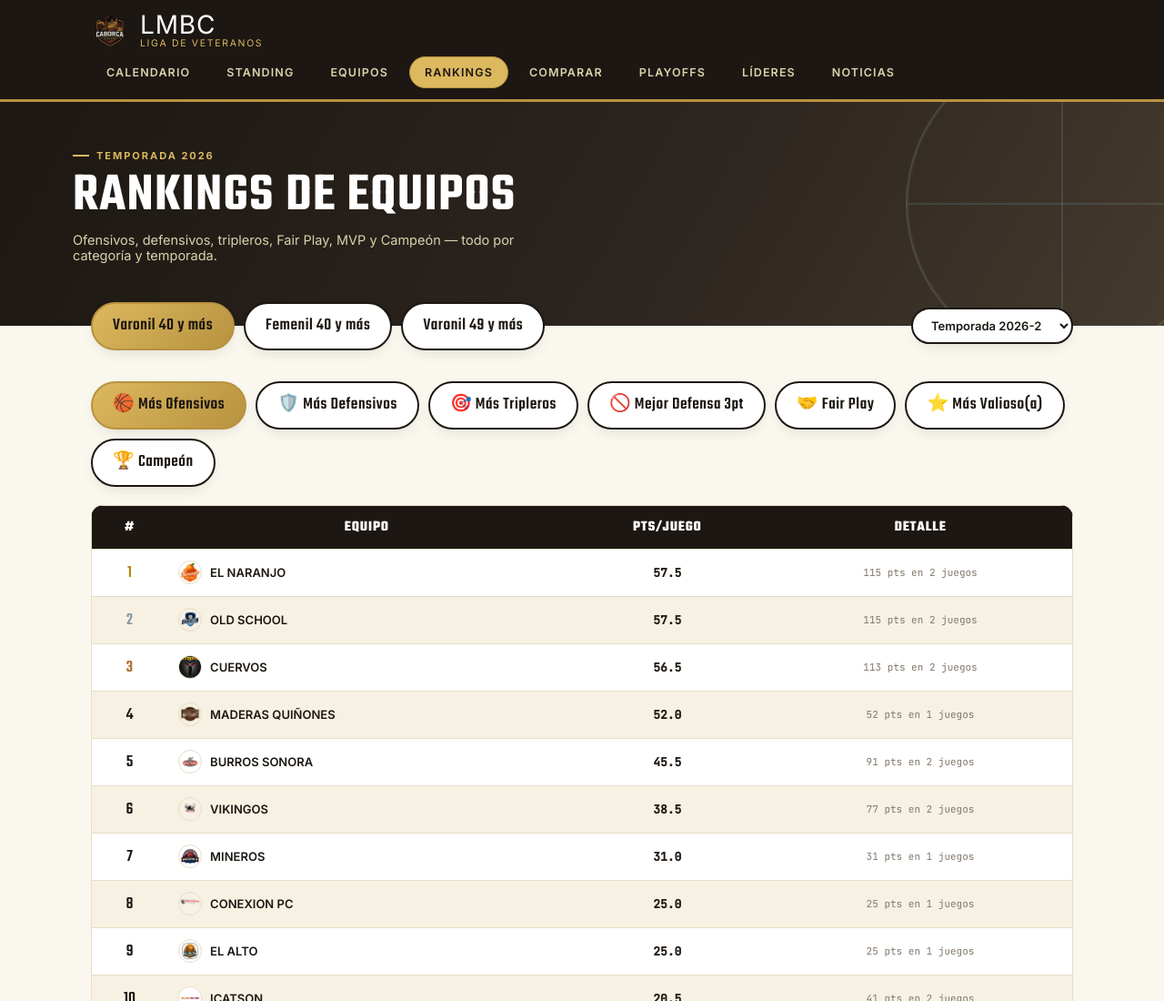
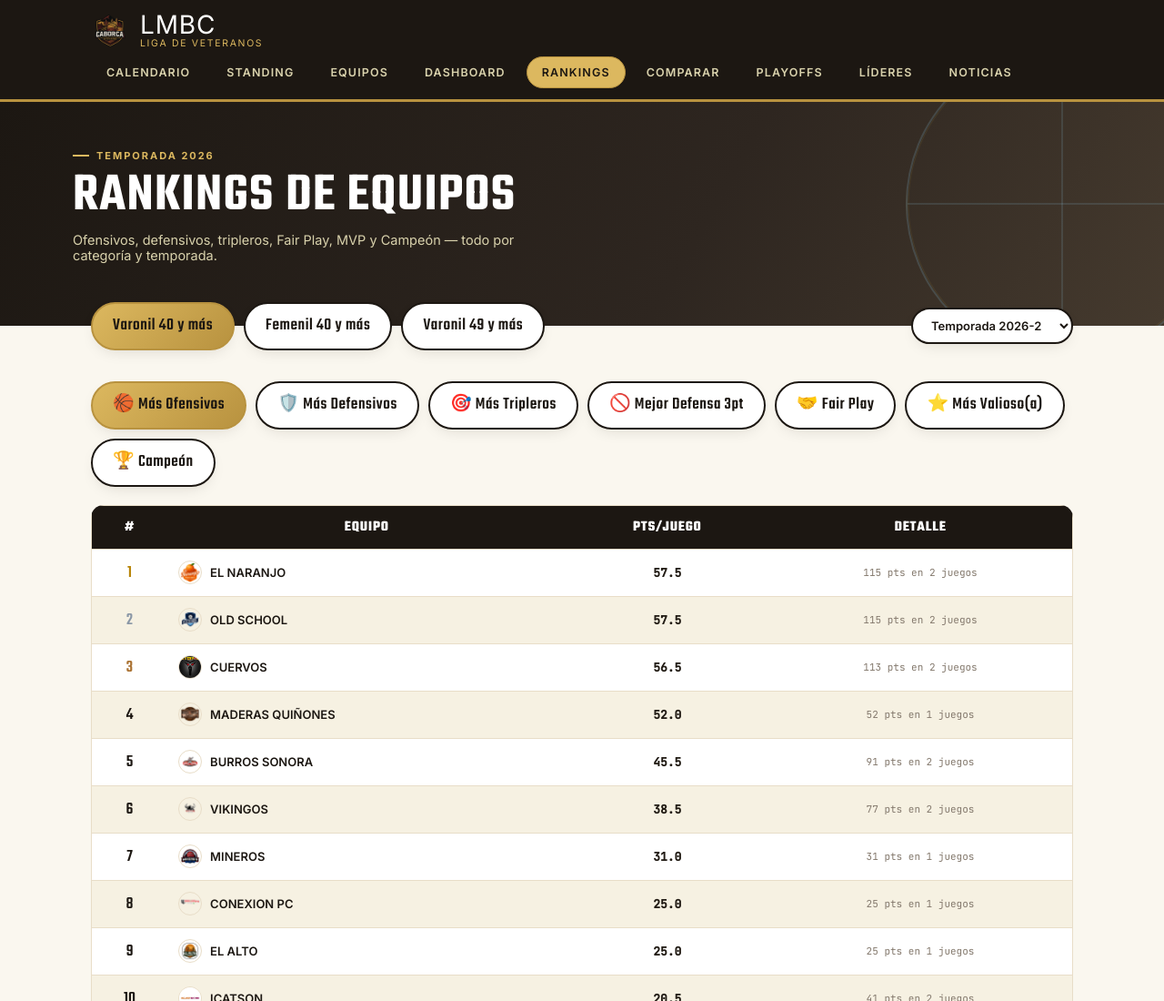
Before and after one commit to inproneg77/LMBCV, a plain HTML site: page rankings/index.html in a window 1280 px wide. Shown: the top 1100 px of the page at 91% size. Drawn offline with Linux system fonts and the light colour scheme.

Commit message:
Add files via upload

```diff
--- a/rankings/index.html
+++ b/rankings/index.html
@@ -5,12 +5,8 @@
 <meta name="viewport" content="width=device-width, initial-scale=1.0">
 <title>LMBC — Rankings</title>
 <meta name="description" content="Ofensivos, defensivos, tripleros, Fair Play, MVP y Campeón — todo por categoría y temporada.">
-
-<!-- Favicon / ícono al guardar en el celular -->
 <link rel="icon" type="image/png" href="../img/equipos/logovets.png">
 <link rel="apple-touch-icon" href="../img/equipos/logovets.png">
-
-<!-- Vista previa al compartir (WhatsApp, Facebook, etc.) -->
 <meta property="og:type" content="website">
 <meta property="og:title" content="LMBC — Rankings">
 <meta property="og:description" content="Ofensivos, defensivos, tripleros, Fair Play, MVP y Campeón — todo por categoría y temporada.">
@@ -20,7 +16,6 @@
 <meta name="twitter:title" content="LMBC — Rankings">
 <meta name="twitter:description" content="Ofensivos, defensivos, tripleros, Fair Play, MVP y Campeón — todo por categoría y temporada.">
 <meta name="twitter:image" content="https://caborcavets.online/img/equipos/logovets.png">
-
 <link rel="preconnect" href="https://fonts.googleapis.com">
 <link href="https://fonts.googleapis.com/css2?family=Teko:wght@500;600;700&family=Inter:wght@400;500;600;700&family=JetBrains+Mono:wght@400;500&display=swap" rel="stylesheet">
 <link rel="stylesheet" href="../css/style.css">
@@ -40,6 +35,7 @@
         <a href="../index.html">Calendario</a>
         <a href="../standing/index.html">Standing</a>
         <a href="../equipos/index.html">Equipos</a>
+        <a href="../dashboard/index.html">Dashboard</a>
         <a href="../rankings/index.html" class="active">Rankings</a>
         <a href="../comparar/index.html">Comparar</a>
         <a href="../playoffs/index.html">Playoffs</a>
```
